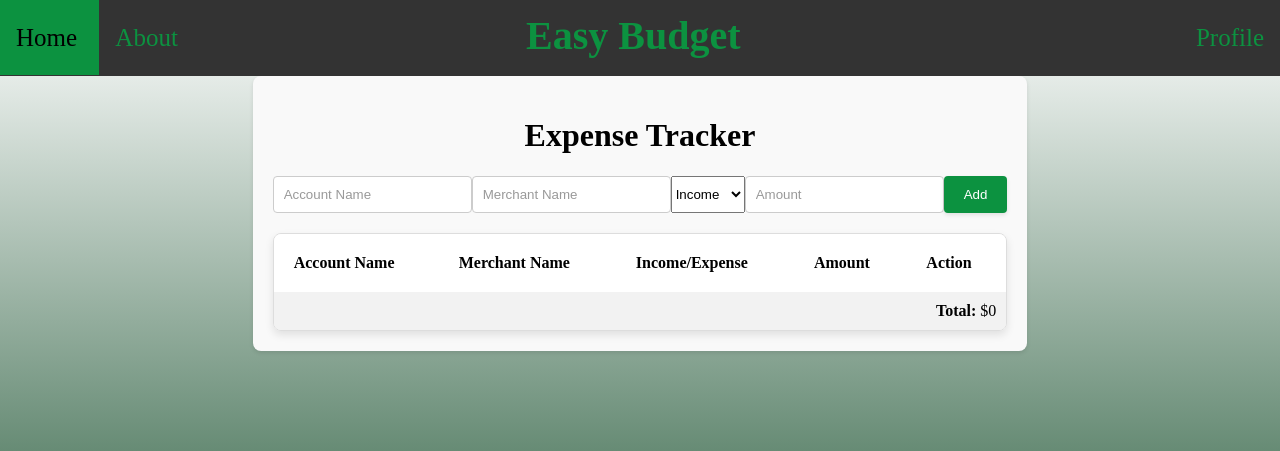
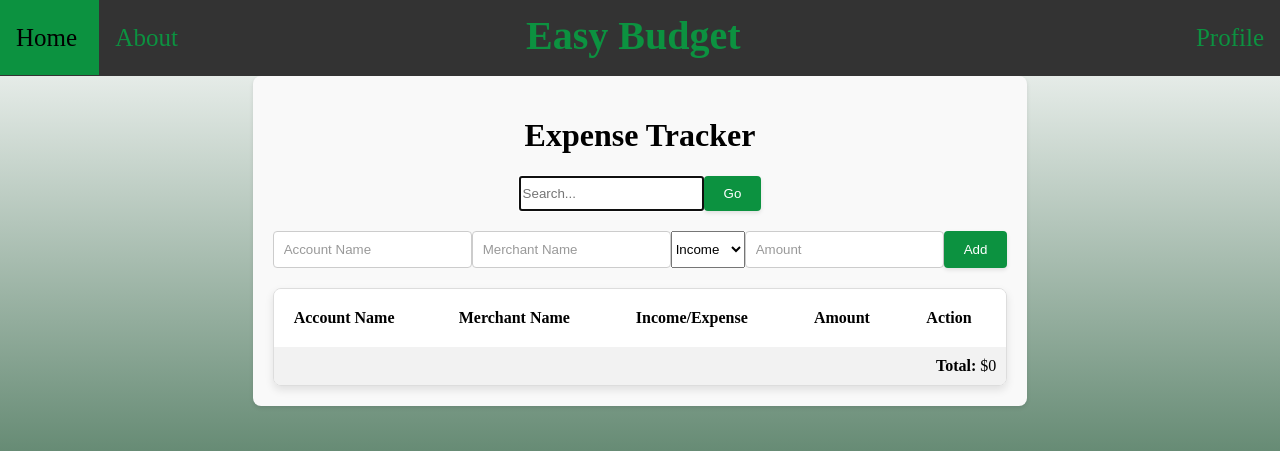
Before and after one commit to TJCornwell/Senior-Project, a Flask app: page / in a window 1280 px wide. Shown: the top 451 px of the page. Run offline with Flask 3, Linux system fonts and the light colour scheme; lists and menus that the app fills with data are empty; some libraries are stand-ins or nearby versions.

Commit message:
Added Search Bar to Homepage

```diff
--- a/templates/HomePage.html
+++ b/templates/HomePage.html
@@ -35,6 +35,16 @@
     <!--Expense Tracker section-->
     <div class="container">
         <h1>Expense Tracker</h1>
+
+        <div class="SearchBar">
+            <form onsubmit="event.preventDefault();" role="search">
+                <input id="search" type="search" placeholder="Search..." autofocus required />
+                <button type="submit">Go</button>
+            </form>
+        </div>
+
+
+
         <form id="expense-form">
             <input type="text"
                    id="account-name"
```
Also changed, not shown: static/css/HomePageStyle.css (line endings or trailing spaces).
